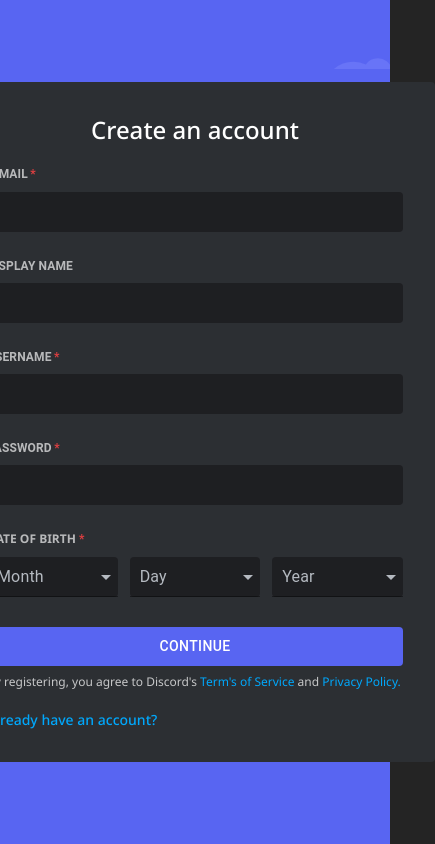
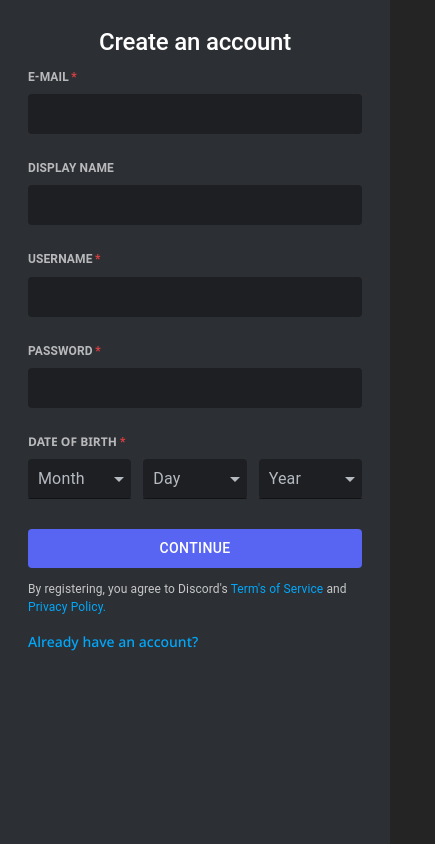
Before and after one commit to RobinKite/discord, a React (Vite) app: page /register in a window 390 px wide. Shown: the whole page, 435 px wide, since content can reach past the window. Built offline with nearby package versions, Linux system fonts and the light colour scheme.

Commit message:
mobile version for registration form and login form

```diff
--- a/src/forms/LoginForm/LoginForm.jsx
+++ b/src/forms/LoginForm/LoginForm.jsx
@@ -6,6 +6,12 @@
 import { useDispatch } from "react-redux";
 import { setUser } from "@/redux/slices/authSlice";
 import { Box, Link, Typography, Stack } from "@mui/material";
+
+const StyledStackXS = {
+  maxWidth: {
+    xs: "480px",
+  },
+};
 
 function LoginForm() {
   const dispatch = useDispatch();
@@ -38,13 +44,24 @@
     >
       {(form) => (
         <Form>
-          <Box
+          <Stack
+            bgcolor="#2c2f33"
+            p="28px"
+            direction="column"
+            justifyContent="flex-start"
             sx={{
-              display: "grid",
-              borderRadius: 1,
-              p: 4,
-              bgcolor: "#2c2f33",
-              width: "480px",
+              borderRadius: { xs: 0, sm: 1 },
+              maxWidth: {
+                xs: "480px",
+              },
+              minWidth: {
+                xs: "100vw",
+                sm: "480px",
+              },
+              height: {
+                xs: "100vh",
+                sm: "auto",
+              },
             }}
           >
             <Typography
@@ -76,7 +93,7 @@
               name="email"
               required
             />
-            <Stack sx={{ position: "relative", mb: "18px" }}>
+            <Stack sx={{ position: "relative", mb: 5 }}>
               <Input
                 id="password"
                 label="Password"
@@ -92,13 +109,16 @@
                   bottom: "-2px",
                   textDecoration: "none",
                   color: "#00a8fc",
+                  fontSize: "14px",
                 }}
               >
                 Forgot your password?
               </Link>
             </Stack>
-            <Button disabled={!form.isValid}>Log In</Button>
-            <Typography sx={{ mt: 2, fontSize: "0.875rem", color: "#949ba4" }}>
+            <Button disabled={!form.isValid} sx={{ mb: 3 }}>
+              Log In
+            </Button>
+            <Typography sx={{ fontSize: "0.875rem", color: "#949ba4" }}>
               Need an account? &#32;
               <NavLink
                 to="/register"
@@ -107,7 +127,7 @@
                 Register
               </NavLink>
             </Typography>
-          </Box>
+          </Stack>
         </Form>
       )}
     </Formik>
--- a/src/forms/RegistrationForm/RegistrationForm.jsx
+++ b/src/forms/RegistrationForm/RegistrationForm.jsx
@@ -3,6 +3,7 @@
 import validationSchema from "./validationSchema";
 import { Button, Input } from "@/components";
 import CustomDateSelector from "@/components/CustomDateSelector/CustomDateSelector";
+import { Link, Stack, Typography } from "@mui/material";
 
 function RegistrationForm() {
   const initialValues = {
@@ -28,10 +29,38 @@
     >
       {({ isValid, setFieldValue }) => (
         <Form>
-          <div className="grid w-[480px] grid-cols-1 rounded bg-[#2c2f33] p-8">
-            <h1 className="mb-5 text-center text-2xl font-medium text-white">
+          <Stack
+            bgcolor="#2c2f33"
+            p="28px"
+            direction="column"
+            justifyContent="flex-start"
+            sx={{
+              borderRadius: { xs: 0, sm: 1 },
+              maxWidth: {
+                xs: "480px",
+              },
+              minWidth: {
+                xs: "100vw",
+                sm: "480px",
+              },
+              height: {
+                xs: "100vh",
+                sm: "auto",
+              },
+            }}
+          >
+            <Typography
+              variant="h2"
+              mb="12px"
+              sx={{
+                textAlign: "center",
+                fontWeight: "medium",
+                color: "#fff",
+                fontSize: "1.5rem",
+              }}
+            >
               Create an account
-            </h1>
+            </Typography>
             <Input
               id="email"
               label="E-mail"
@@ -48,24 +77,24 @@
               name="password"
               required
             />
-            <CustomDateSelector setFieldValue={setFieldValue} />
-            <Button disabled={!isValid} type="submit" sx={{ mb: 2 }}>
+            <CustomDateSelector setFieldValue={setFieldValue} sx={{ mb: 1 }} />
+            <Button disabled={!isValid} type="submit" sx={{ mb: 3 }}>
               Continue
             </Button>
-            <p className="mb-5 text-xs text-[#ffffffbb]">
+            <Typography sx={{ mb: 4, fontSize: "12px", color: "#ffffffbb" }}>
               By registering, you agree to Discord&apos;s&#32;
-              <a href="#" className="text-[#00a8fc]">
+              <Link href="#" underline="none" sx={{ color: "#00a8fc" }}>
                 Term&apos;s of Service&#32;
-              </a>
+              </Link>
               and &#32;
-              <a href="#" className="text-[#00a8fc]">
+              <Link href="#" underline="none" sx={{ color: "#00a8fc" }}>
                 Privacy Policy.
-              </a>
-            </p>
+              </Link>
+            </Typography>
             <NavLink to="/login" className="text-sm font-medium text-[#00a8fc]">
               Already have an account?
             </NavLink>
-          </div>
+          </Stack>
         </Form>
       )}
     </Formik>
```
